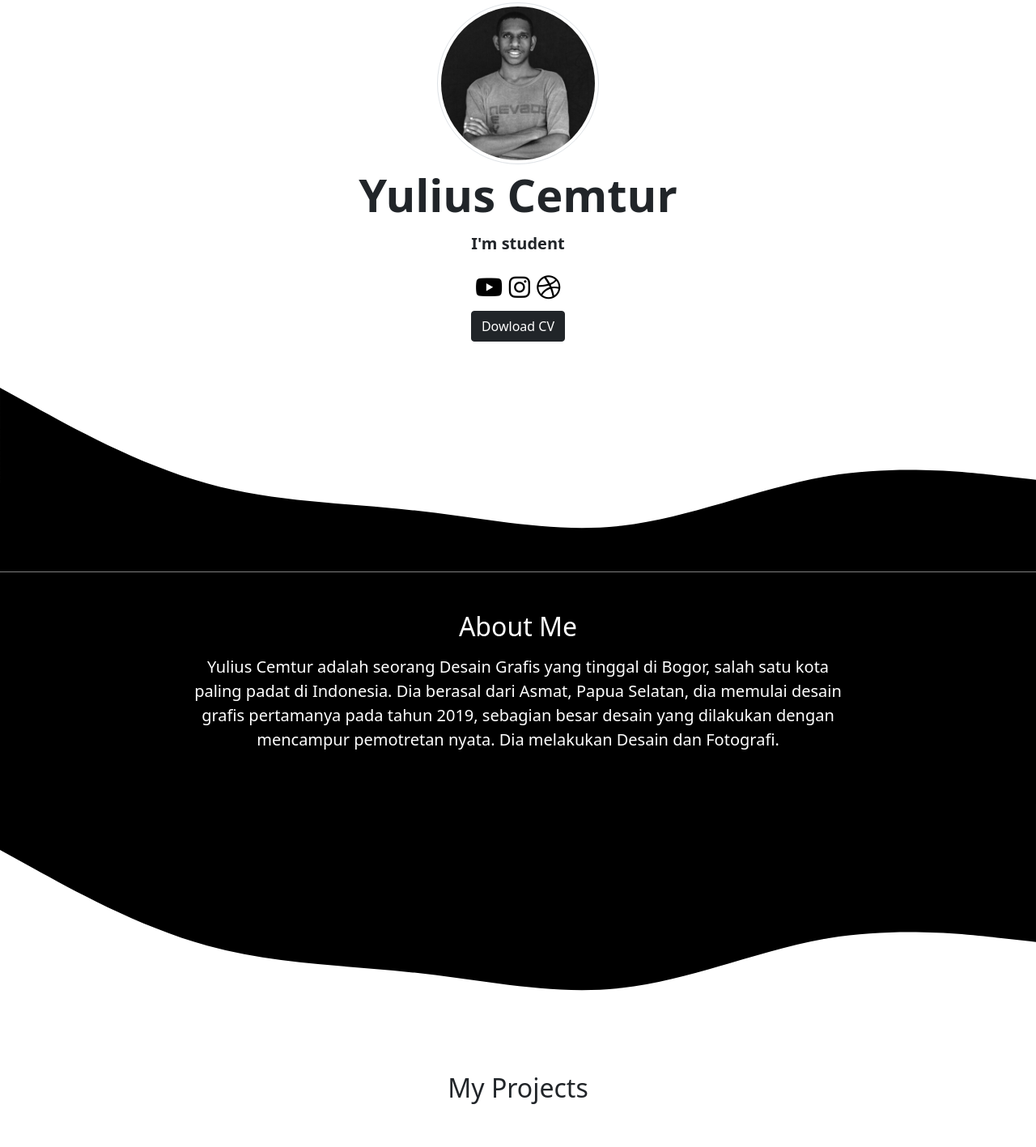
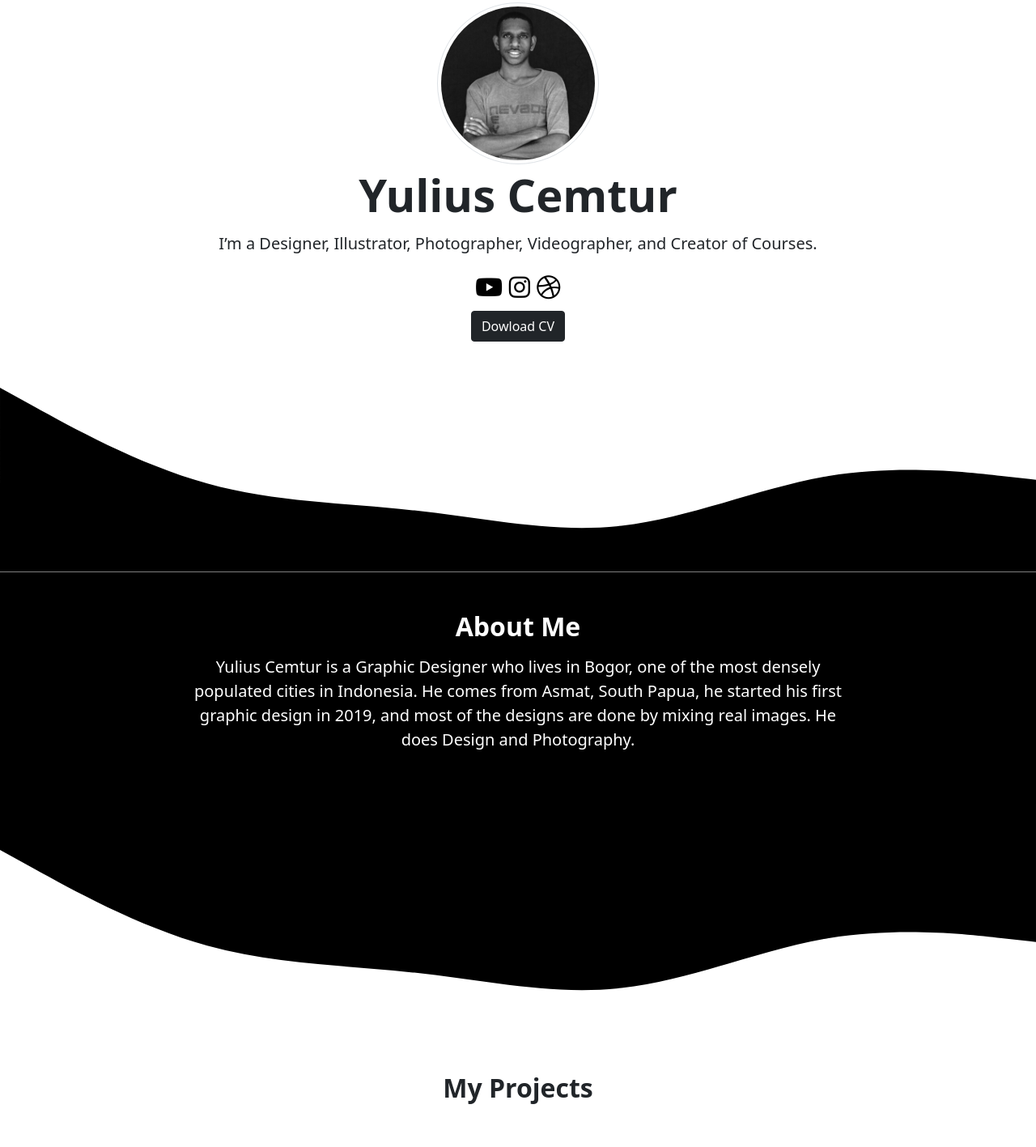
Before and after one commit to Cemturpits/belajarwebb, a plain HTML site: page index.html in a window 1280 px wide. Shown: the part 77-1494 px from the top of the page at 81% size. Drawn offline with nearby package versions, Linux system fonts and the light colour scheme.

Commit message:
Update index.html

```diff
--- a/index.html
+++ b/index.html
@@ -54,10 +54,11 @@
 
 
 <!-- Awal Jumbotron -->
+
 <section class="jumbotron text-center">
   <img src="Img\emi.jpg" alt="Cemtur" width="200" class="rounded-circle img-thumbnail">
  <h1 class="display-4 fw-bold p-1">Yulius Cemtur </h1>
- <p class="lead fw-bold ">I'm student</p>
+ <p class="lead">I’m a Designer, Illustrator, Photographer, Videographer, and Creator of Courses.</p>
 
  <div class="container text-center">
     <a href="https://www.youtube.com/@cemtur"><i class="fa-brands fa-youtube" style="color: #000000;"></i></a>
@@ -77,13 +78,13 @@
 <div class="container">
  <div class="row text-center mb-2">
  <div class="class">
- <h2><font color="#ffffff">About Me</font></h2>
+ <h2 class="fw-bold"><font color="#ffffff">About Me</font></h2>
  </div>
  </div>
 
  <div class="row justify-content-center fs-5 text-center">
  <div class="col-9">
-  <p><font color="#ffffff">Yulius Cemtur adalah seorang Desain Grafis yang tinggal di Bogor, salah satu kota paling padat di Indonesia. Dia berasal dari Asmat, Papua Selatan, dia memulai desain grafis pertamanya pada tahun 2019, sebagian besar desain yang dilakukan dengan mencampur pemotretan nyata. Dia melakukan Desain dan Fotografi.</font></p>
+  <p><font color="#ffffff">Yulius Cemtur is a Graphic Designer who lives in Bogor, one of the most densely populated cities in Indonesia. He comes from Asmat, South Papua, he started his first graphic design in 2019, and most of the designs are done by mixing real images. He does Design and Photography.</font></p>
  </div>
 </div>
 
@@ -96,7 +97,7 @@
  <div class="container">
  <div class="row text-center mb-5">
  <div class="col">
- <h2>My Projects</h2>
+ <h2 class="fw-bold">My Projects</h2>
  </div>
  </div>
  <div class="row justify-content-center">
@@ -158,7 +159,7 @@
  <div class="container">
  <div class="row text-center mb-3">
  <div class="col">
- <h2><font color="ffffff">Contact Me</font></h2>
+ <h2 class="fw-bold"><font color="ffffff">Contact Me</font></h2>
  </div>
  </div>
        <div class="row justify-content-center">
```
